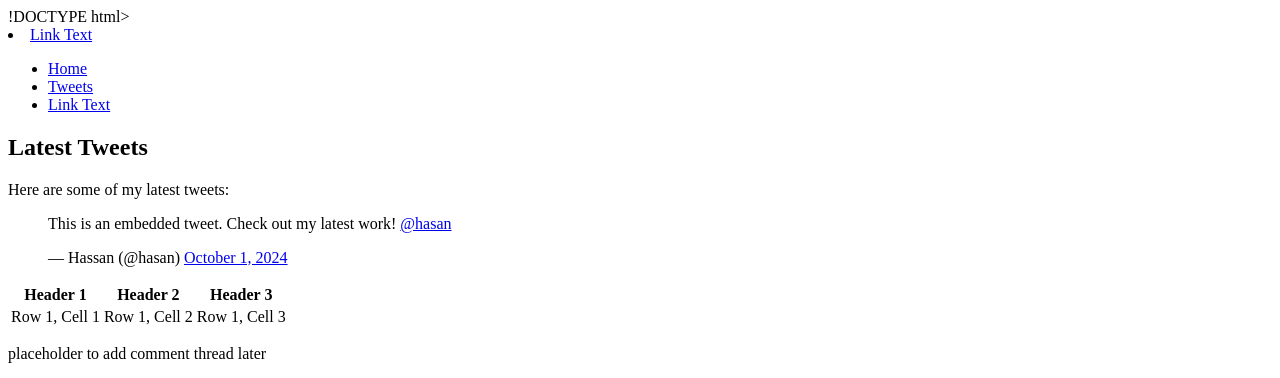
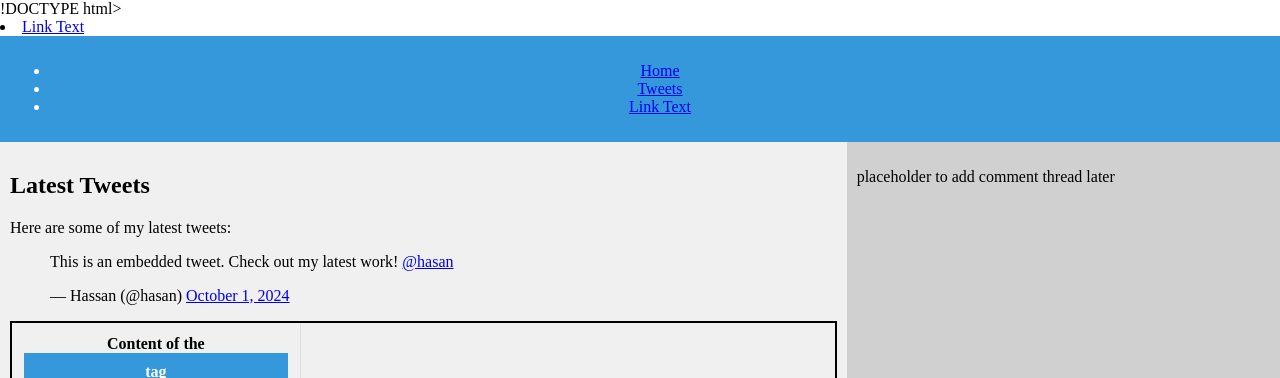
Before and after one commit to Hassaan-mohamed333/alx_html_css, a plain HTML site: page css_basic/index.html in a window 1280 px wide. Shown: the top 378 px of the page. Drawn offline with Linux system fonts and the light colour scheme.

Commit message:
l commit

```diff
--- a/css_basic/index.html
+++ b/css_basic/index.html
@@ -1,8 +1,9 @@
 !DOCTYPE html>
 <html lang="en">
   <head>
-    <meta charset="UTF-8" >
-    <meta name="viewport" content="width=device-width, initial-scale=1.0" >
+    <meta charset="UTF-8" />
+    <link rel="stylesheet" href="styles.css" />
+    <meta name="viewport" content="width=device-width, initial-scale=1.0" />
     <title>Base Index Page</title>
     <li><a href="https://member.theroom.com/alx">Link Text</a></li>
   </head>
@@ -15,22 +16,23 @@
       </ul>
     </header>
     <main>
-
       <article>
         <h1>Latest Tweets</h1>
         <p>Here are some of my latest tweets:</p>
 
         <blockquote class="twitter-tweet">
-        <p lang="en" dir="ltr">This is an embedded tweet. Check out my latest work! <a href="https://twitter.com/hasan">@hasan</a></p>
-        &mdash; Hassan (@hasan) <a href="https://twitter.com/hasan/status/1234567890">October 1, 2024</a>
+          <p lang="en" dir="ltr">
+            This is an embedded tweet. Check out my latest work!
+            <a href="https://x.com/hassaanmoh24897">@hasan</a>
+          </p>
+          &mdash; Hassan (@hasan)
+          <a href="https://x.com/hassaanmoh24897">October 1, 2024</a>
         </blockquote>
-      <script async src="https://platform.twitter.com/widgets.js" charset="utf-8"></script>
         <table>
           <thead>
             <tr>
-      <th>Header 1</th>
-      <th>Header 2</th>
-      <th>Header 3</th>
+              <th>
+                Content of the <header> tag</th>
             </tr>
           </thead>
           <tbody>
@@ -39,9 +41,11 @@
               <td>Row 1, Cell 2</td>
               <td>Row 1, Cell 3</td>
             </tr>
+            <tr>
+              <td>Row 1, Cell 1</td>
+            </tr>
           </tbody>
         </table>
-
       </article>
 
       <aside>
@@ -57,7 +61,10 @@
     <h3>test</h3>
     <a href="#">test</a>
     <footer>
-    <p>Made by Hassan - <a href="https://hassaanmohamed333@gmail.com" target="_blank">here</a></p>
+      <p>
+        Made by Hassan -
+        <a href="https://hassaanmohamed333@gmail.com" target="_blank">here</a>
+      </p>
     </footer>
   </body>
 </html>
--- a/css_basic/styles.css
+++ b/css_basic/styles.css
@@ -14,16 +14,34 @@ main {
 article {
   flex: 2;
   overflow-y: auto;
+  padding: 10px;
+  background-color: #f0f0f0;
 }
 
 aside {
-    flex: 1;/
+  flex: 1;
   overflow-y: auto;
+  padding: 10px;
+  background-color: #d0d0d0;
 }
 
-header, footer {
+header,
+footer {
   background-color: #3498db;
   color: white;
   text-align: center;
   padding: 10px;
+  display: flex;
+  flex-direction: column;
+  justify-content: center;
 }
+table {
+  border: 2px solid black;
+  border-collapse: collapse;
+  width: 100%;
+}
+th,
+td {
+  border: 1px solid #ddd; /* حدود الخلايا */
+  padding: 12px; /* مساحة داخلية في الخلايا */
+}
```
Also changed, not shown: css_basic/tweets.html (+3 -3 lines). Lines whose indentation alone changed are shown as unchanged.
